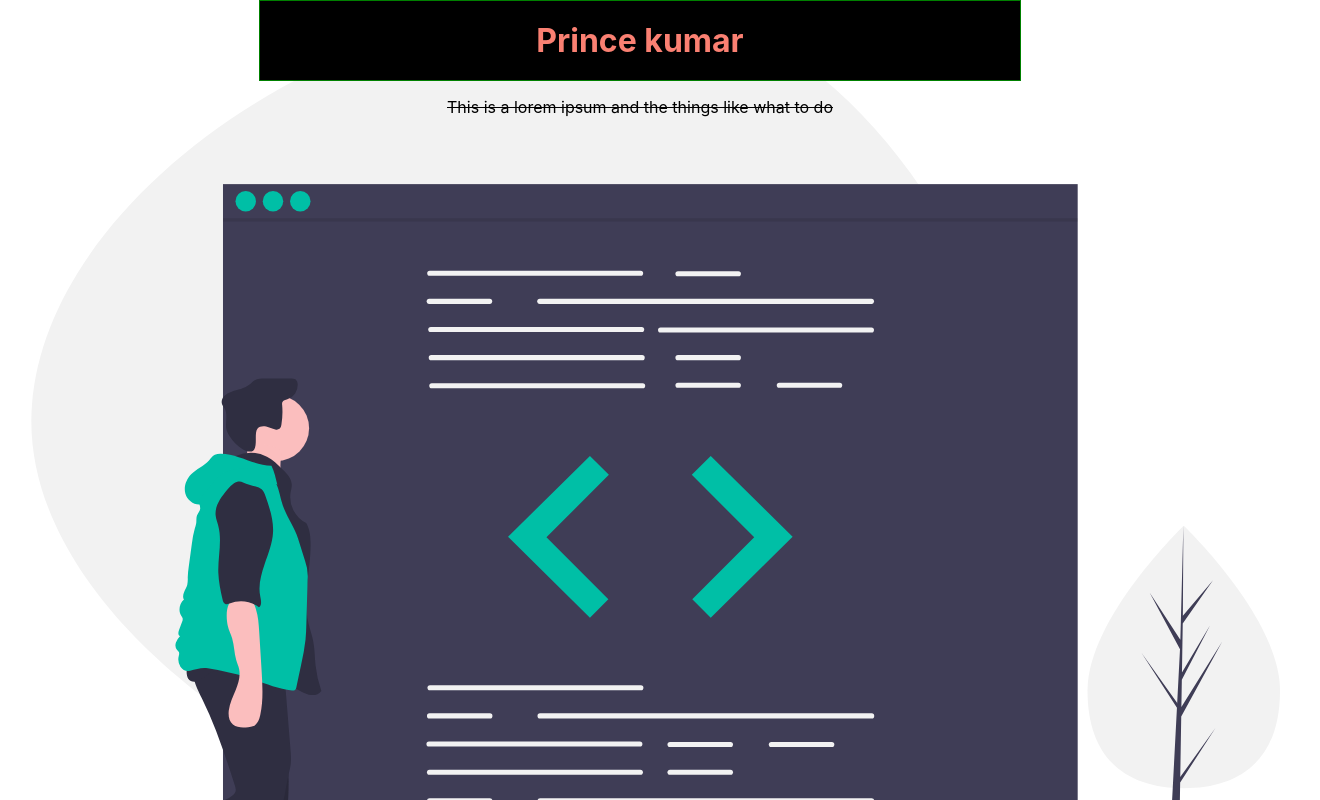
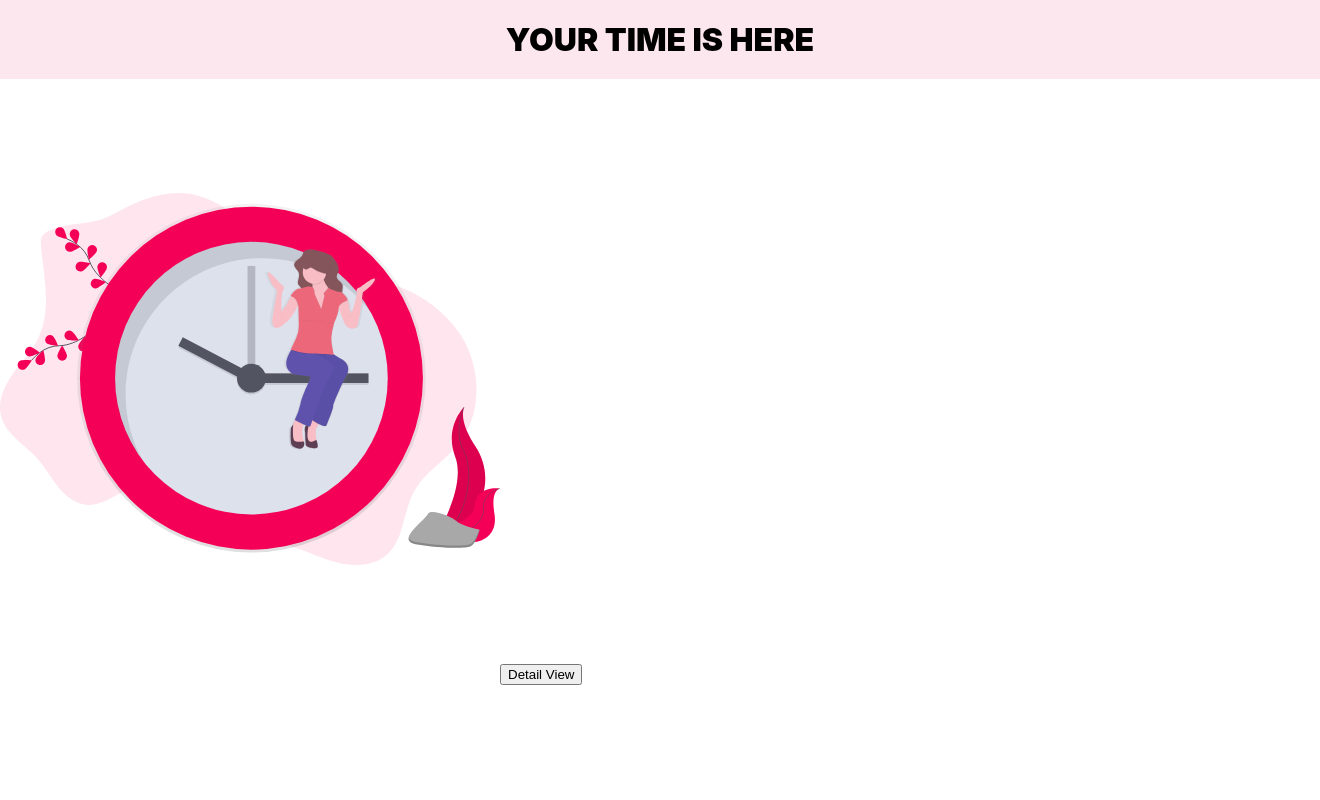
Before and after one commit to Prince-1501/Practice-react, a React (Create React App) app in the folder react-clock-new-version/: page / in a window 1280 px wide. Shown: the whole page, 1320 px wide, since content can reach past the window. Built offline with nearby package versions, Linux system fonts and the light colour scheme.

Commit message:
add some background theme

```diff
--- a/react-clock-new-version/src/App.js
+++ b/react-clock-new-version/src/App.js
@@ -1,13 +1,27 @@
-import React from 'react';
+import React, {Component} from 'react';
 import classes from './App.module.css';
+import Logo from './bg-image.svg';
 
-function App() {
-  return (
-    <div className={classes.App}>
-        <h1 className={classes.h1}>Prince kumar</h1>
-        <p className={classes.some}>This is a lorem ipsum and the things like what to do </p>
-    </div>
-  );
+
+class App extends Component {
+
+  state= {
+    showTime : false
+  }
+
+
+
+  render(){
+    return (
+      <div className={classes.App}>
+          <h1 className={classes.h1}>Your Time is here </h1>
+          <img  src={Logo} width="500" height="600"/>
+
+          <button>Detail View </button>
+
+      </div>
+    );
+  }
 }
 
 export default App;
--- a/react-clock-new-version/src/App.module.css
+++ b/react-clock-new-version/src/App.module.css
@@ -1,25 +1,19 @@
 .App {
-  background-image: url(./bg-image.svg);
-  background-size: cover;
-  height: 100vh;
   margin-top: 0;
   padding: 0;
   box-sizing: border-box;
   text-rendering: optimizeLegibility;
 }
 
-.some{
-  text-decoration: line-through;
-  text-align: center;
-}
-
 .h1{
   text-align: center;
-  color: salmon;
-  display: block;
-  border : 1px solid green;
-  padding: 20px 60px;
-  width: 50%;
+  /* color: #535460; */
+  color: black;
+  width: 100vw;
+  padding: 20px;
+  background-color: #FBE7ED;
   margin: 0 auto;
-  background-color: #000;
+  font-size: 32px;
+  font-weight: 900;
+  text-transform: uppercase;
 }
```
Also changed, not shown: react-clock-new-version/src/bg-image.svg, react-clock-new-version/src/logo.svg (deleted).
